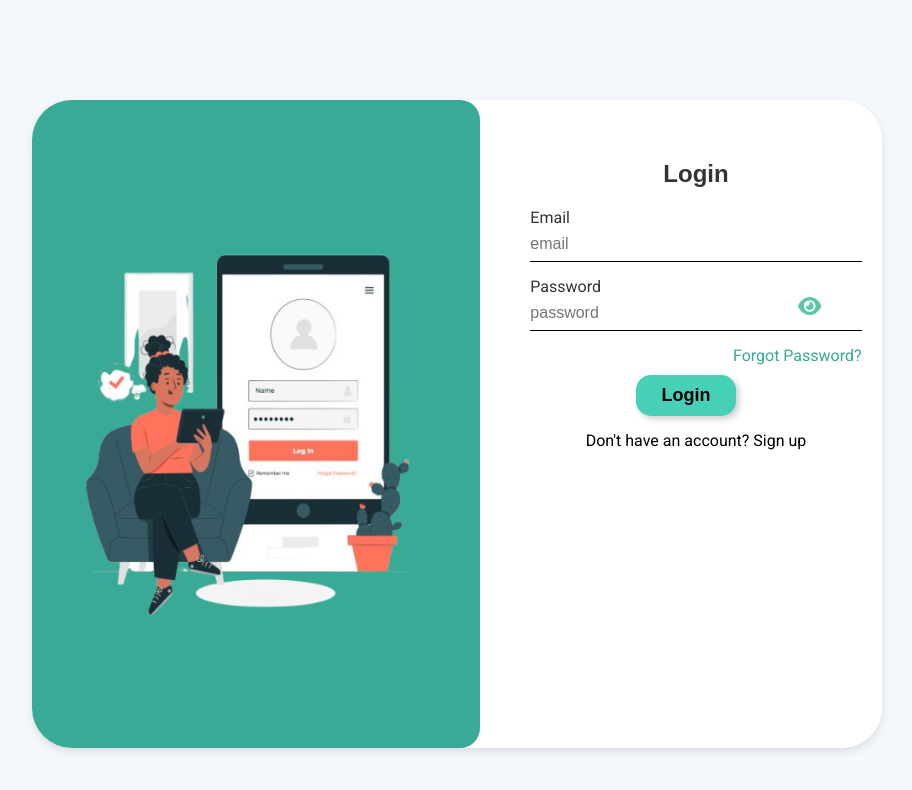
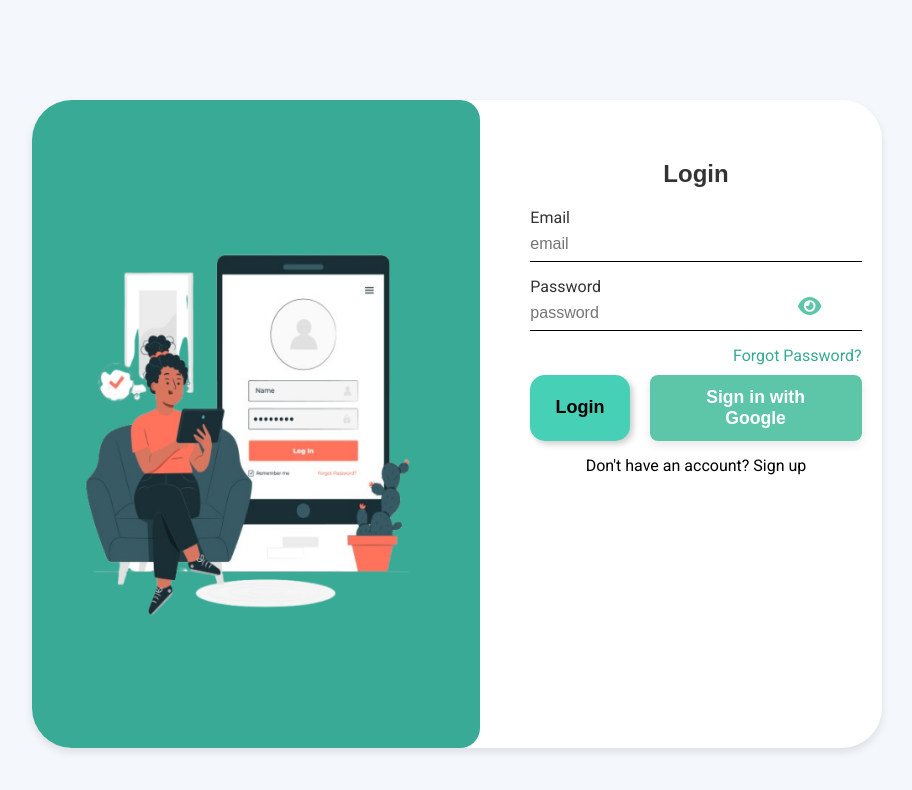
Before and after one commit to saakcy7/kevent, a React (Create React App) app: page /signup in a window 1280 px wide. Shown: the top 790 px of the page, without its empty margins (183-1095 px from the left). Built offline with nearby package versions, Linux system fonts and the light colour scheme.

Commit message:
feat:google signup and login implemented

```diff
--- a/package.json
+++ b/package.json
@@ -11,7 +11,11 @@
     "@testing-library/react": "^13.4.0",
     "@testing-library/user-event": "^13.5.0",
     "axios": "^1.7.7",
+    "crypto-browserify": "^3.12.1",
+    "dotenv": "^16.4.7",
     "khalti-checkout-web": "^2.2.0",
+    "os-browserify": "^0.3.0",
+    "path-browserify": "^1.0.1",
     "qrcode": "^1.5.4",
     "qrcode.react": "^4.1.0",
     "react": "^18.3.1",
--- a/src/pages/auth/authForm.jsx
+++ b/src/pages/auth/authForm.jsx
@@ -45,7 +45,7 @@ const AuthForm = () => {
 
   const handleLoginSubmit = async (e) => {
     e.preventDefault();
-    // Validation
+    // Validation;
     // if (!data.email || !data.password) {
     //   Swal.fire("Error", "Please fill in all fields.", "error");
     //   return;
@@ -142,6 +142,79 @@ const AuthForm = () => {
     }
   };
 
+  const handleGoogleSignup = () => {
+    const backendOrigin = "http://localhost:3000";
+    const googleWindow = window.open(`${backendOrigin}/auth/google`, "_blank", "width=600,height=800");
+    const signupWithGoogle = async (access_token) => {
+      try {
+        const response = await fetch(`${backendOrigin}/auth/signup`, {
+          method: "POST",
+          headers: {
+            "Content-Type": "application/json",
+          },
+          body: JSON.stringify({ access_token }),
+        });
+        const data = await response.json();
+        if (response.ok && data.token) {
+          localStorage.setItem("token", data.token);
+          navigate("/dashboard");
+        } else {
+          alert(data.message || "Authentication failed!");
+        }
+      } catch (error) {
+        console.error("Error during signup:", error.message);
+      }
+    };
+    const messageHandler = (event) => {
+      if (event.origin !== backendOrigin) return;
+      const { access_token } = event.data;
+      if (access_token) {
+        signupWithGoogle(access_token);
+        window.removeEventListener("message", messageHandler);
+        googleWindow?.close();
+      }
+    };
+    window.addEventListener("message", messageHandler, false);
+  };
+
+  const handleGoogleLogin = () => {
+    const backendOrigin = "http://localhost:3000";
+    const googleWindow = window.open(`${backendOrigin}/auth/google`, "_blank", "width=600,height=800");
+    const loginWithGoogle = async (access_token) => {
+      try {
+        const response = await fetch(`${backendOrigin}/auth/login`, {
+          method: "POST",
+          headers: {
+            "Content-Type": "application/json",
+          },
+          body: JSON.stringify({ access_token }),
+        });
+        const data = await response.json();
+        if (response.ok && data.token) {
+          localStorage.setItem("token", data.token);
+          navigate("/dashboard");
+        } else {
+          alert(data.message || "Authentication failed!");
+        }
+      } catch (error) {
+        console.error("Error during login:", error.message);
+      }
+    };
+
+    const messageHandler = (event) => {
+      if (event.origin !== backendOrigin) return;
+
+      const { access_token } = event.data;
+
+      if (access_token) {
+        loginWithGoogle(access_token);
+        window.removeEventListener("message", messageHandler);
+        googleWindow?.close();
+      }
+    };
+    window.addEventListener("message", messageHandler, false);
+  };
+
   return (
     <div className="container">
       {/* Image Section  <ToastContainer /> */}
@@ -172,6 +245,9 @@ const AuthForm = () => {
                 <div className="button-container">
                   <button type="submit" className="button1">
                     Login
+                  </button>
+                  <button type="button" className="google-button" onClick={handleGoogleLogin}>
+                    Sign in with Google
                   </button>
                 </div>
 
@@ -240,6 +316,9 @@ const AuthForm = () => {
                   <button type="submit" className="button2">
                     Sign Up
                   </button>
+                  <div className="google">
+                    <button onClick={handleGoogleSignup}>Signup with Google</button>
+                  </div>
                 </div>
                 <p onClick={toggleForm} className="toggle">
                   Already have an account? Login
```
Also changed, not shown: 1 other file (tests, documents, lock files or other folders).
